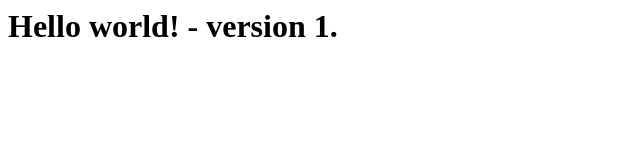
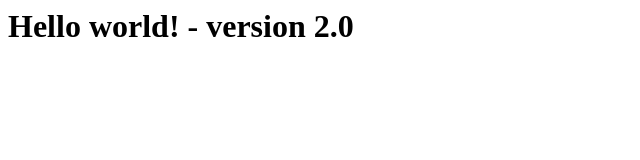
Before and after one commit to orlando70/Cloud-formation, a plain HTML site: page index.html in a window 1280 px wide. Shown: the full height of the page, 0-640 px from the left. Drawn offline with Linux system fonts and the light colour scheme.

```diff
--- a/index.html
+++ b/index.html
@@ -6,6 +6,6 @@
     <title>Document</title>
 </head>
 <body>
-    <h1>Hello world! - version 1.</h1>
+    <h1>Hello world! - version 2.0</h1>
 </body>
 </html>
```
